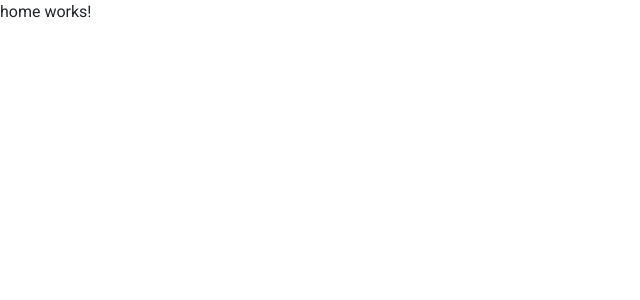
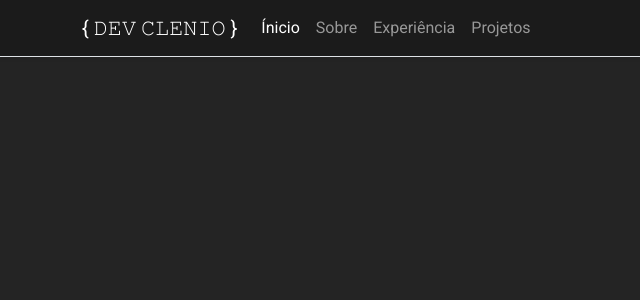
Before and after one commit to jorgeclenio/portfolio, an Angular app: page / in a window 1280 px wide. Shown: the top 300 px of the page, without its empty margins (0-640 px from the left). Built offline with nearby package versions, Linux system fonts and the light colour scheme.

Commit message:
07/02/2023

```diff
--- a/src/app/app.module.ts
+++ b/src/app/app.module.ts
@@ -5,11 +5,13 @@
 import { AppComponent } from './app.component';
 import { HomeComponent } from './home/home.component';
 import { NoopAnimationsModule } from '@angular/platform-browser/animations';
+import { NavbarComponent } from './navbar/navbar.component';
 
 @NgModule({
   declarations: [
     AppComponent,
-    HomeComponent
+    HomeComponent,
+    NavbarComponent
   ],
   imports: [
     BrowserModule,
--- a/src/app/home/home.component.html
+++ b/src/app/home/home.component.html
@@ -1 +1 @@
-<p>home works!</p>
+<app-navbar></app-navbar>
--- /dev/null
+++ b/src/app/navbar/navbar.component.html
@@ -0,0 +1,35 @@
+<nav
+  class="navbar navbar-expand-lg navbar-dark bg-dark border-bottom shadow-sm mb-3 fixed-top"
+  style="background-color: #1b1b1b !important"
+>
+  <div class="container">
+    <a class="navbar-brand" href="#"> {{ myName }} </a>
+    <button
+      class="navbar-toggler"
+      type="button"
+      data-bs-toggle="collapse"
+      data-bs-target="#navbarSupportedContent"
+      aria-controls="navbarSupportedContent"
+      aria-expanded="false"
+      aria-label="Toggle navigation"
+    >
+      <span class="navbar-toggler-icon"></span>
+    </button>
+    <div class="collapse navbar-collapse" id="navbarSupportedContent">
+      <ul class="navbar-nav me-auto mb-2 mb-lg-0">
+        <li class="nav-item">
+          <a class="nav-link active" href="#"> Ínicio </a>
+        </li>
+        <li class="nav-item">
+          <a class="nav-link" href="#"> Sobre </a>
+        </li>
+        <li class="nav-item">
+          <a class="nav-link" href="#"> Experiência </a>
+        </li>
+        <li class="nav-item">
+          <a class="nav-link" href="#"> Projetos </a>
+        </li>
+      </ul>
+    </div>
+  </div>
+</nav>
--- /dev/null
+++ b/src/app/navbar/navbar.component.ts
@@ -0,0 +1,10 @@
+import { Component } from '@angular/core';
+
+@Component({
+  selector: 'app-navbar',
+  templateUrl: './navbar.component.html',
+  styleUrls: ['./navbar.component.scss'],
+})
+export class NavbarComponent {
+  public myName: string = '{ 𝙳𝙴𝚅 𝙲𝙻𝙴𝙽𝙸𝙾 }';
+}
--- a/src/styles.scss
+++ b/src/styles.scss
@@ -5,8 +5,15 @@
 html,
 body {
   height: 100%;
+  background-color: #242424;
 }
 body {
   margin: 0;
   font-family: Roboto, "Helvetica Neue", sans-serif;
 }
+
+.container-div-nav {
+  display: flex;
+  align-items: center;
+  justify-content: center;
+}
```
Also changed, not shown: src/app/navbar/navbar.component.scss (added), 1 other file (tests, documents, lock files or other folders).
